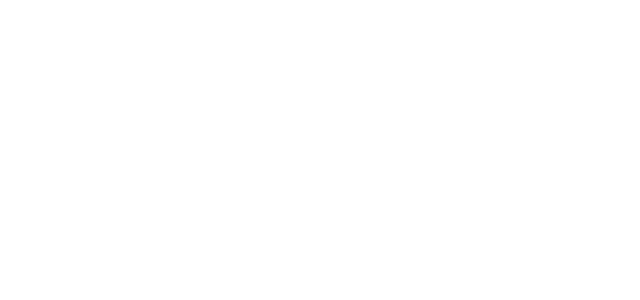
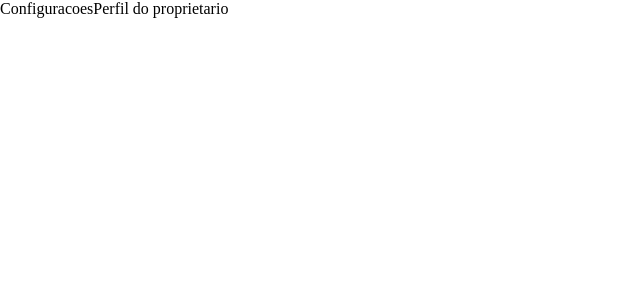
Before and after one commit to otaviosbampato/Time2Play, a React (Vite) app in the folder frontend/: page /configuracoesPerfilProprietario in a window 1280 px wide. Before the commit this address had no page. Shown: the top 300 px of the page, without its empty margins (0-640 px from the left). Built offline with nearby package versions, Linux system fonts and the light colour scheme; a web font is replaced by a local one.

Commit message:
:rocket: feat: adicionar rotas aos elementos do header

```diff
--- a/frontend/src/App.tsx
+++ b/frontend/src/App.tsx
@@ -5,6 +5,8 @@
 import Welcome from "./pages/Unsigned/Welcome/Welcome.tsx";
 import SignUp from "./pages/Unsigned/SignUp/SignUp.tsx";
 import AdicionarQuadra from "./pages/Signed/Proprietario/AdicionarQuadra/AdicionarQuadra.tsx";
+import ConfiguracoesPerfilProprietario from "./pages/Signed/Proprietario/ConfiguracoesPerfil/ConfiguracoesPerfil.tsx";
+import MinhasQuadras from "./pages/Signed/Proprietario/MinhasQuadras/MinhasQuadras.tsx";
 
 function App() {
 
@@ -15,11 +17,13 @@
         <Routes>
           <Route path="/" element={<Welcome />}></Route>
           <Route path="/signUp" element={<SignUp />}></Route>
+
+          {/* Rotas do proprietário */}
           <Route path="/adicionarQuadra" element={<AdicionarQuadra />}></Route>
-
+          <Route path="/minhasQuadras" element={<MinhasQuadras />}></Route>
+          <Route path="/configuracoesPerfilProprietario" element={<ConfiguracoesPerfilProprietario />}></Route>
 
           {/* <Route path="/*" element={<NotFound />}></Route> */}
-
         </Routes>
 
       </Router>
--- /dev/null
+++ b/frontend/src/pages/Signed/Proprietario/ConfiguracoesPerfil/ConfiguracoesPerfil.tsx
@@ -0,0 +1,6 @@
+
+export default function ConfiguracoesPerfilProprietario() {
+  return (
+    <div>ConfiguracoesPerfil do proprietario</div>
+  )
+}
--- a/frontend/src/shared/components/HeaderProprietario/Header.tsx
+++ b/frontend/src/shared/components/HeaderProprietario/Header.tsx
@@ -39,12 +39,12 @@
         </Link>
       </div>
       <div className="header-icons">
-        <div className="header-white-circle">
+        <Link className="header-white-circle" to="/ConfiguracoesPerfilProprietario">
           <img src={engrenagem} className="header-icon" alt="Settings" />
-        </div>
-        <div className="header-green-circle">
+        </Link>
+        <Link className="header-green-circle" to="/">
           <img src={logout} className="header-icon" alt="Logout" />
-        </div>
+        </Link>
       </div>
     </div>
   );
```
Also changed, not shown: frontend/src/pages/Signed/Cliente/ConfiguracoesPerfil/ConfiguracoesPerfil.css (added), frontend/src/pages/Signed/Cliente/ConfiguracoesPerfil/ConfiguracoesPerfil.tsx (renamed from frontend/src/pages/Signed/Cliente/ConfiguraçõesPerfil/ConfiguracoesPerfil.tsx).
